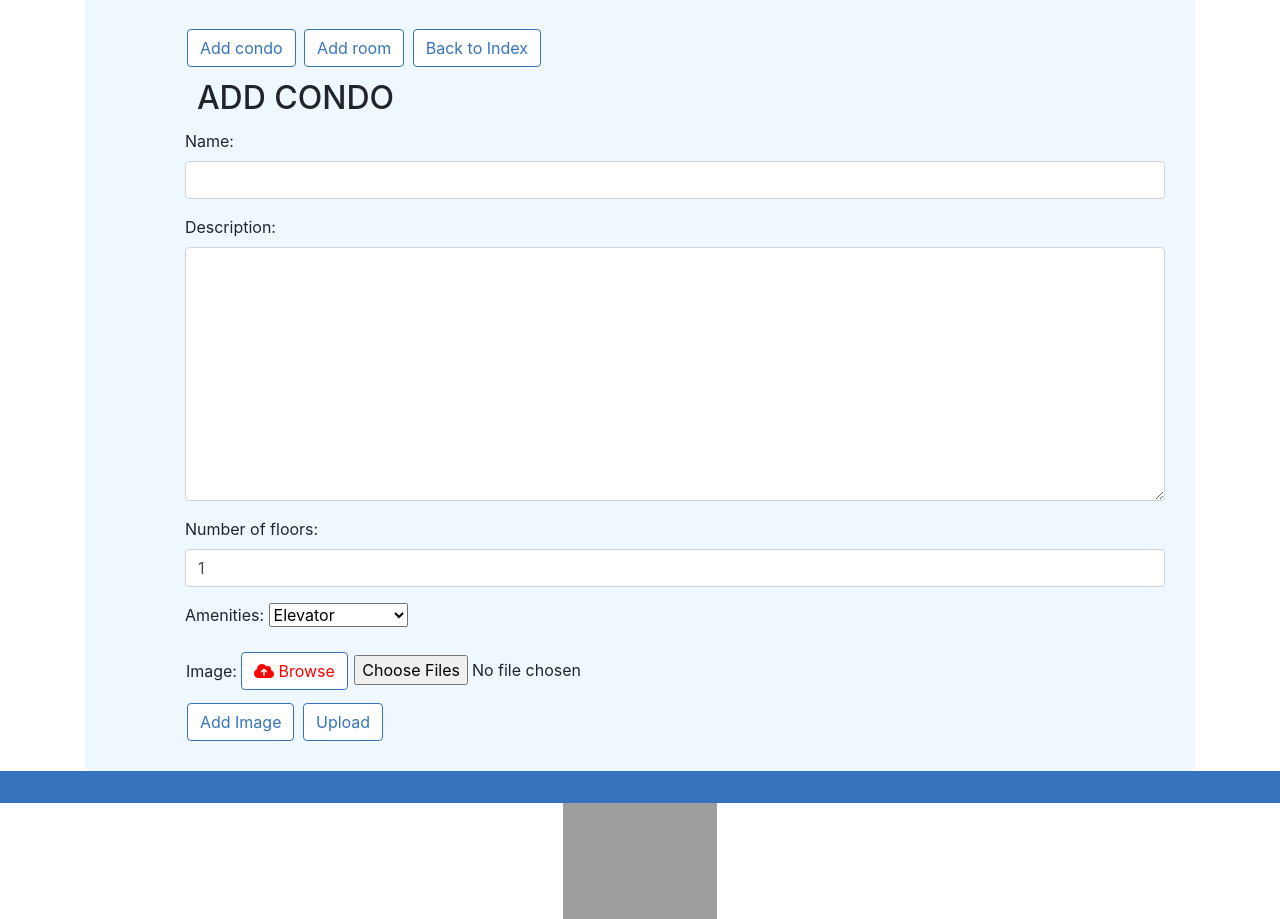
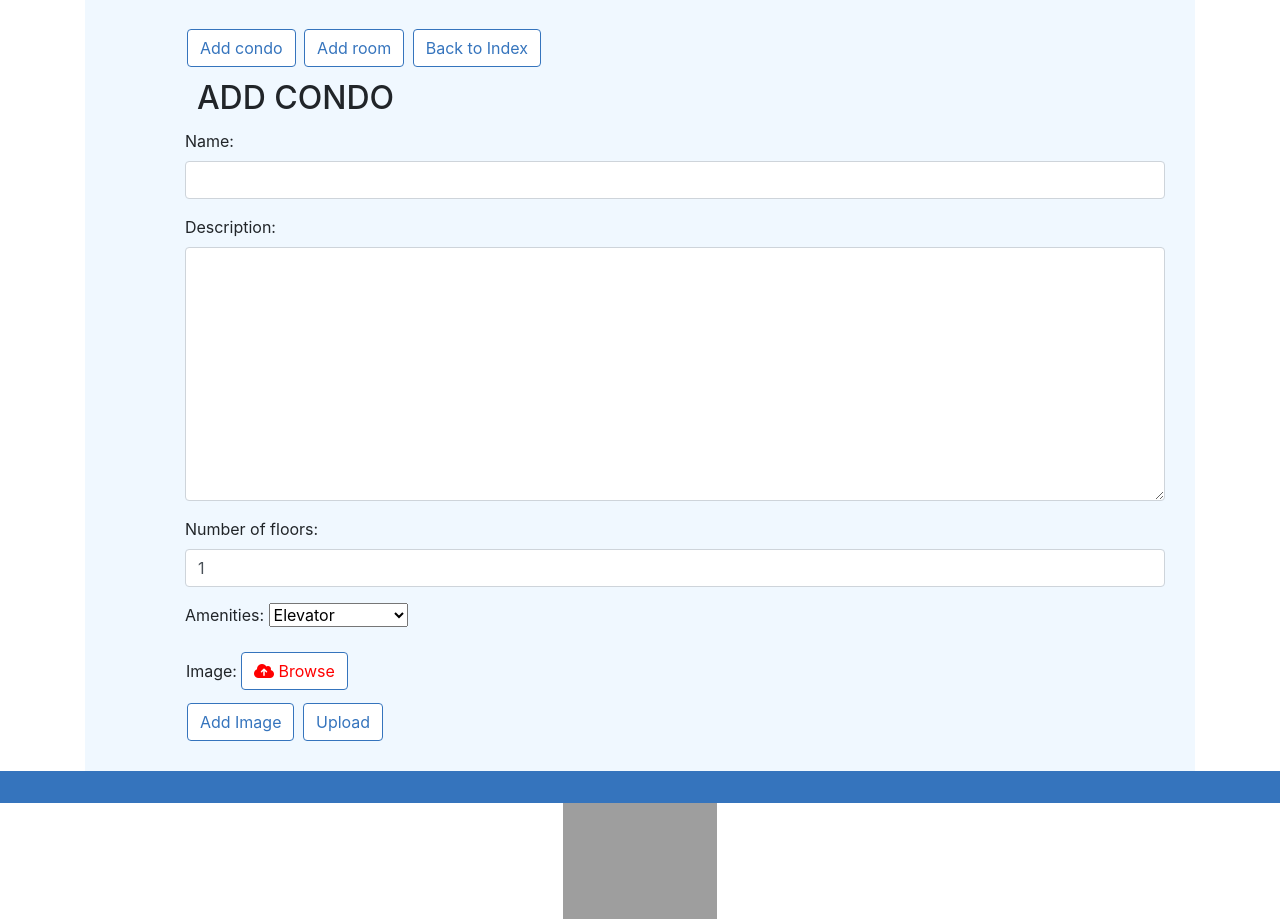
Before and after one commit to WorldClassProgrammers/real-estate-rental, a Django app: page /estate/upload/ in a window 1280 px wide. Shown: the part 155-1074 px from the top of the page. Run offline with Django 3.2, Linux system fonts and the light colour scheme; the visitor is signed in with stand-in values (Sample User, id 1); data that the repository does not hold is empty; some libraries are stand-ins or nearby versions; some web fonts are replaced; grey boxes are pictures that could not be loaded.

Commit message:
Update upload_index.html

```diff
--- a/estate/templates/estate/upload_index.html
+++ b/estate/templates/estate/upload_index.html
@@ -23,9 +23,9 @@
         margin: 12px;
     }
 
-    /* input[type="file"] {
+    input[type="file"] {
         display: none;
-    } */
+    }
 
     table {
         margin-bottom: 12px;
```
